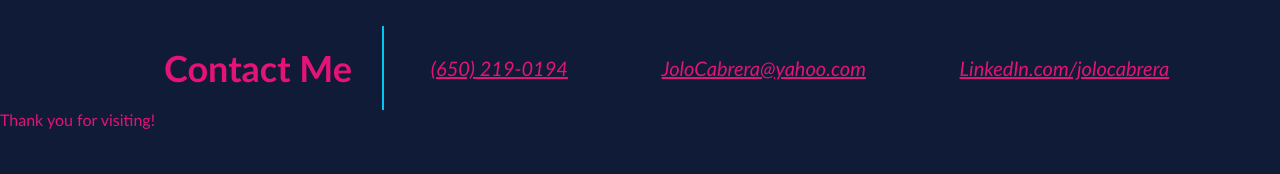
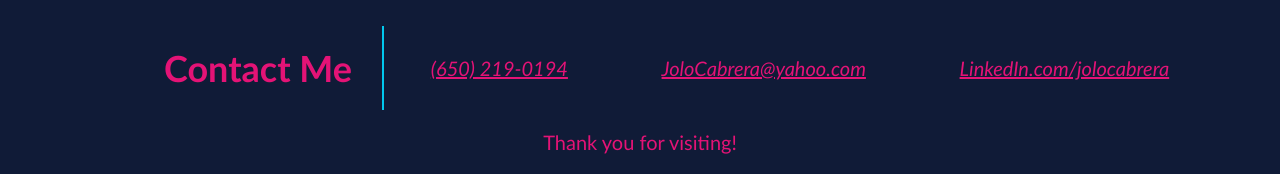
Before and after one commit to jolocabrera/my-portfolio, a plain HTML site: page index.html in a window 1280 px wide. Shown: the part 1564-1738 px from the top of the page. Before the commit the page ends 1693 px from the top, so only its background shows below. Drawn offline with Linux system fonts and the light colour scheme.

Commit message:
contact me and footer styled

```diff
--- a/assets/css/style.css
+++ b/assets/css/style.css
@@ -18,7 +18,7 @@ body {
 
 }
 
-/*Styles for header and nav*/
+/*Styles for header, footer, and nav*/
 header {
     color: var(--secondary-color);
     padding: 20px 70px;
@@ -50,6 +50,14 @@ header nav ul {
 
 header nav ul li a {
     color: var(--secondary-color);
+}
+
+footer {
+    color: var(--secondary-color);
+    font-size: 20px;
+    padding: 20px;
+    display: flex;
+    justify-content: center;
 }
 
 /*End styles for header and nav*/
@@ -169,6 +177,9 @@ header nav ul li a {
     font-size: 20px;
     color: var(--secondary-color);
 }
+/*end styling for contact me section */
+
+
 
 
 
```
